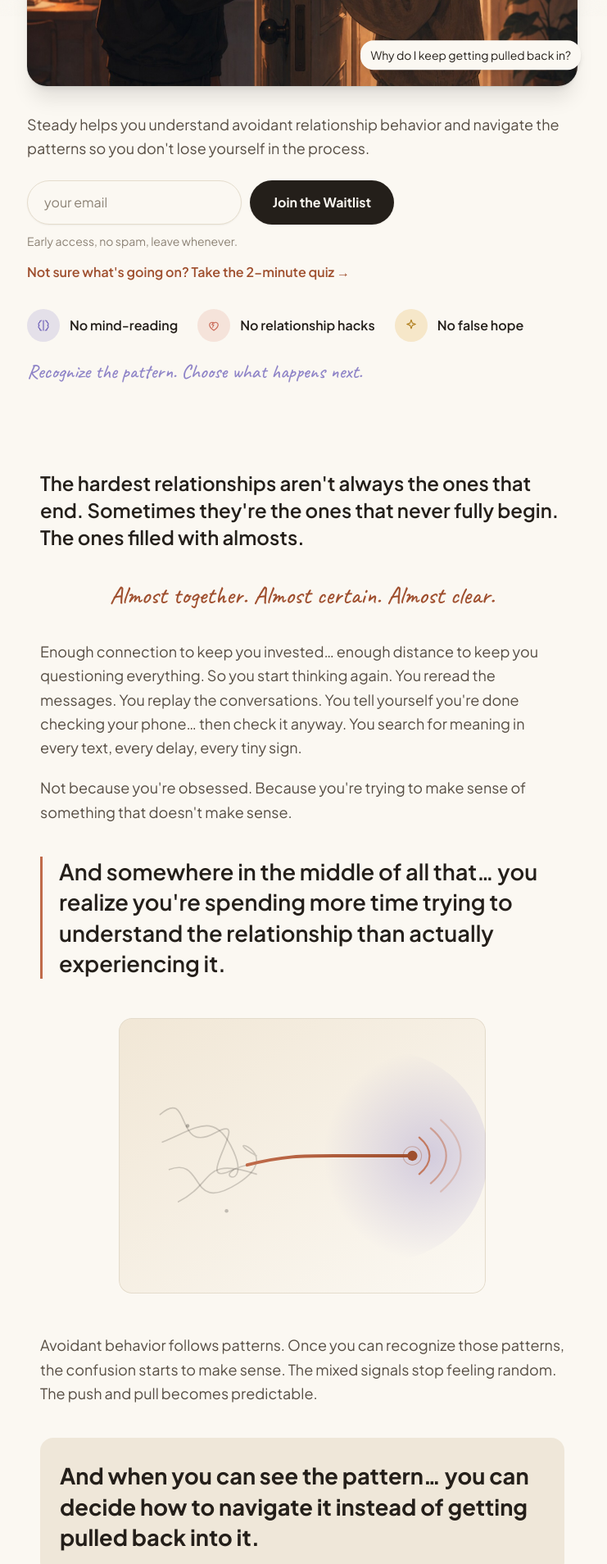
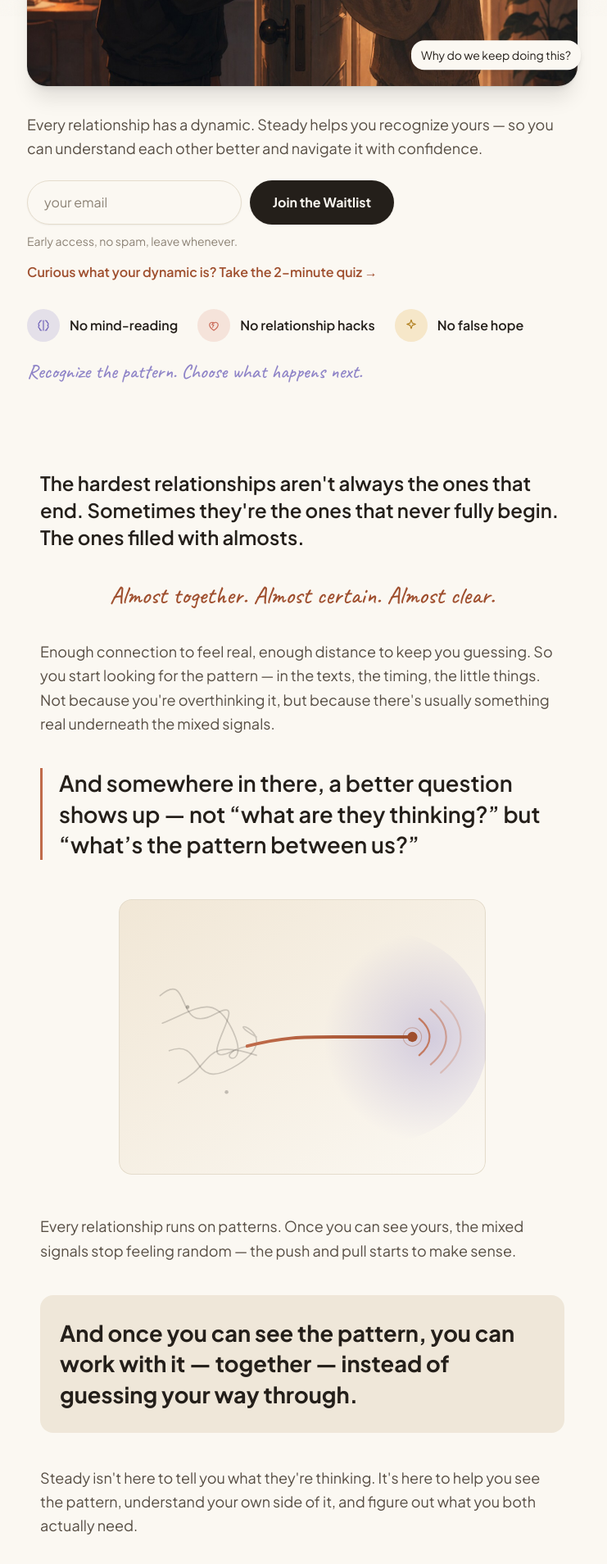
Before and after one commit to jmyoakum/steady-landing, a Next.js app: page / in a window 1280 px wide. Shown: the part 780-2688 px from the top of the page at 82% size, without its empty margins (271-1012 px from the left). Built offline with nearby package versions, Linux system fonts and the light colour scheme.

Commit message:
Add files via upload

```diff
--- a/app/data.ts
+++ b/app/data.ts
@@ -17,7 +17,7 @@
     name: "Signal",
     tagline: "Make sense of what happened.",
     body:
-      "Get the confusing moment out of your head and onto the page — the facts, the feeling, what you actually noticed — so the loop can finally stop.",
+      "Get the moment out of your head and onto the page — the facts, the feeling, what you noticed — so you can actually see it.",
     art: "/img/art-signal.svg",
     app: "/img/app-signal.jpg",
     accentText: "text-clayDeep",
--- a/app/layout.tsx
+++ b/app/layout.tsx
@@ -19,7 +19,7 @@
 const siteUrl = "https://staysteady.io";
 const title = "Steady — Understand the pattern. Break the cycle.";
 const description =
-  "Steady helps you understand avoidant relationship behavior and navigate the patterns so you don't lose yourself in the process. Join the waitlist.";
+  "Every relationship has a dynamic. Steady helps you recognize yours so you can understand each other better and navigate it with confidence. Join the waitlist.";
 
 export const metadata: Metadata = {
   metadataBase: new URL(siteUrl),
--- a/app/page.tsx
+++ b/app/page.tsx
@@ -33,7 +33,7 @@
       <section className="px-5 pb-12 pt-12 sm:pt-16">
         <div data-reveal className="mx-auto max-w-2xl">
           <p className="mb-4 text-sm font-bold uppercase tracking-[0.18em] text-clay">
-            Understand the pattern · Break the cycle · Make better decisions
+            Every relationship has a dynamic · Learn to read yours
           </p>
           <h1 className="text-[2.5rem] font-extrabold leading-[1.05] tracking-tight sm:text-6xl">
             When someone keeps pulling away, you don&apos;t have to{" "}
@@ -42,10 +42,10 @@
 
           <div className="relative mt-8">
             <div className="floaty-slow absolute -left-1 -top-3 z-10 rounded-2xl bg-cream px-3 py-2 text-xs shadow-md sm:text-sm">
-              Should I text? Wait? Move on?
+              What&apos;s really going on here?
             </div>
             <div className="floaty absolute -right-1 bottom-4 z-10 rounded-2xl bg-cream px-3 py-2 text-xs shadow-md sm:text-sm">
-              Why do I keep getting pulled back in?
+              Why do we keep doing this?
             </div>
             <div className="group overflow-hidden rounded-3xl shadow-xl ring-1 ring-black/5">
               <img
@@ -58,8 +58,7 @@
           </div>
 
           <p className="mt-8 text-lg leading-relaxed text-inkSoft">
-            Steady helps you understand avoidant relationship behavior and
-            navigate the patterns so you don&apos;t lose yourself in the process.
+            Every relationship has a dynamic. Steady helps you recognize yours — so you can understand each other better and navigate it with confidence.
           </p>
 
           <div className="mt-6 max-w-md">
@@ -73,7 +72,7 @@
             href="/quiz"
             className="mt-4 inline-flex items-center gap-1.5 text-base font-semibold text-clayDeep underline-offset-4 hover:underline"
           >
-            Not sure what&apos;s going on? Take the 2-minute quiz →
+            Curious what your dynamic is? Take the 2-minute quiz →
           </a>
 
           <div className="mt-8 flex flex-col gap-3 sm:flex-row sm:flex-wrap sm:gap-x-6">
@@ -118,15 +117,7 @@
 
           <div data-reveal className="space-y-5 text-lg leading-relaxed text-inkSoft">
             <p>
-              Enough connection to keep you invested… enough distance to keep
-              you questioning everything. So you start thinking again. You reread
-              the messages. You replay the conversations. You tell yourself
-              you&apos;re done checking your phone… then check it anyway. You
-              search for meaning in every text, every delay, every tiny sign.
-            </p>
-            <p>
-              Not because you&apos;re obsessed. Because you&apos;re trying to
-              make sense of something that doesn&apos;t make sense.
+              Enough connection to feel real, enough distance to keep you guessing. So you start looking for the pattern — in the texts, the timing, the little things. Not because you&apos;re overthinking it, but because there&apos;s usually something real underneath the mixed signals.
             </p>
           </div>
 
@@ -134,9 +125,7 @@
             data-reveal
             className="my-10 border-l-[3px] border-clay pl-5 text-2xl font-semibold leading-snug text-ink sm:text-[1.7rem]"
           >
-            And somewhere in the middle of all that… you realize you&apos;re
-            spending more time trying to understand the relationship than
-            actually experiencing it.
+            And somewhere in there, a better question shows up — not “what are they thinking?” but “what’s the pattern between us?”
           </blockquote>
 
           {/* Visual break — clarity emerging from confusion */}
@@ -151,9 +140,7 @@
 
           <div data-reveal className="space-y-5 text-lg leading-relaxed text-inkSoft">
             <p>
-              Avoidant behavior follows patterns. Once you can recognize those
-              patterns, the confusion starts to make sense. The mixed signals
-              stop feeling random. The push and pull becomes predictable.
+              Every relationship runs on patterns. Once you can see yours, the mixed signals stop feeling random — the push and pull starts to make sense.
             </p>
           </div>
 
@@ -161,16 +148,12 @@
             data-reveal
             className="my-10 rounded-2xl bg-paperDeep px-6 py-7 text-2xl font-bold leading-snug text-ink sm:text-[1.7rem]"
           >
-            And when you can see the pattern… you can decide how to navigate it
-            instead of getting pulled back into it.
+            And once you can see the pattern, you can work with it — together — instead of guessing your way through.
           </blockquote>
 
           <div data-reveal className="space-y-5 text-lg leading-relaxed text-inkSoft">
             <p>
-              Steady isn&apos;t here to tell you what they&apos;re thinking.
-              It&apos;s here to help you recognize the pattern, understand your
-              reactions, and make decisions before the cycle starts making them
-              for you.
+              Steady isn&apos;t here to tell you what they&apos;re thinking. It&apos;s here to help you see the pattern, understand your own side of it, and figure out what you both actually need.
             </p>
           </div>
 
@@ -283,10 +266,7 @@
             />
           </div>
           <p className="text-2xl font-semibold leading-snug text-ink sm:text-[1.7rem]">
-            <span className="font-hand text-4xl text-clay">“</span>Steady
-            doesn&apos;t tell you what they&apos;re thinking. It helps you
-            recognize the pattern, understand your reactions, and make decisions
-            before the cycle starts making them for you.
+            <span className="font-hand text-4xl text-clay">“</span>Steady doesn&apos;t tell you what they&apos;re thinking. It helps you see your dynamic, understand your own reactions, and figure out what you both need.
           </p>
         </div>
       </section>
@@ -298,7 +278,7 @@
           className="mx-auto max-w-3xl rounded-3xl bg-ink px-6 py-12 text-center text-cream sm:px-12"
         >
           <h2 className="text-3xl font-extrabold leading-tight sm:text-4xl">
-            Understand the pattern. Break the cycle.
+            Understand your dynamic.
           </h2>
           <p className="mx-auto mt-3 max-w-md text-base text-cream/80">
             The beta is opening soon. Leave your email and you&apos;ll be among
```
